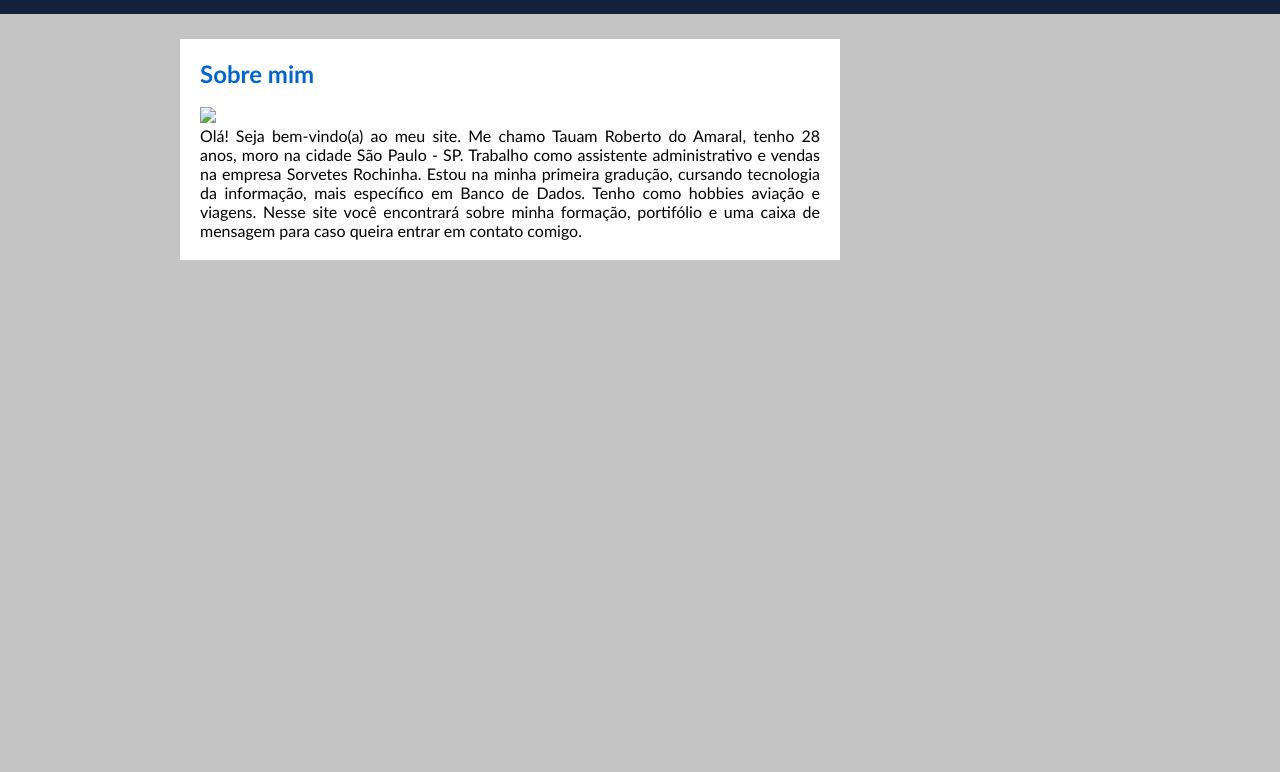
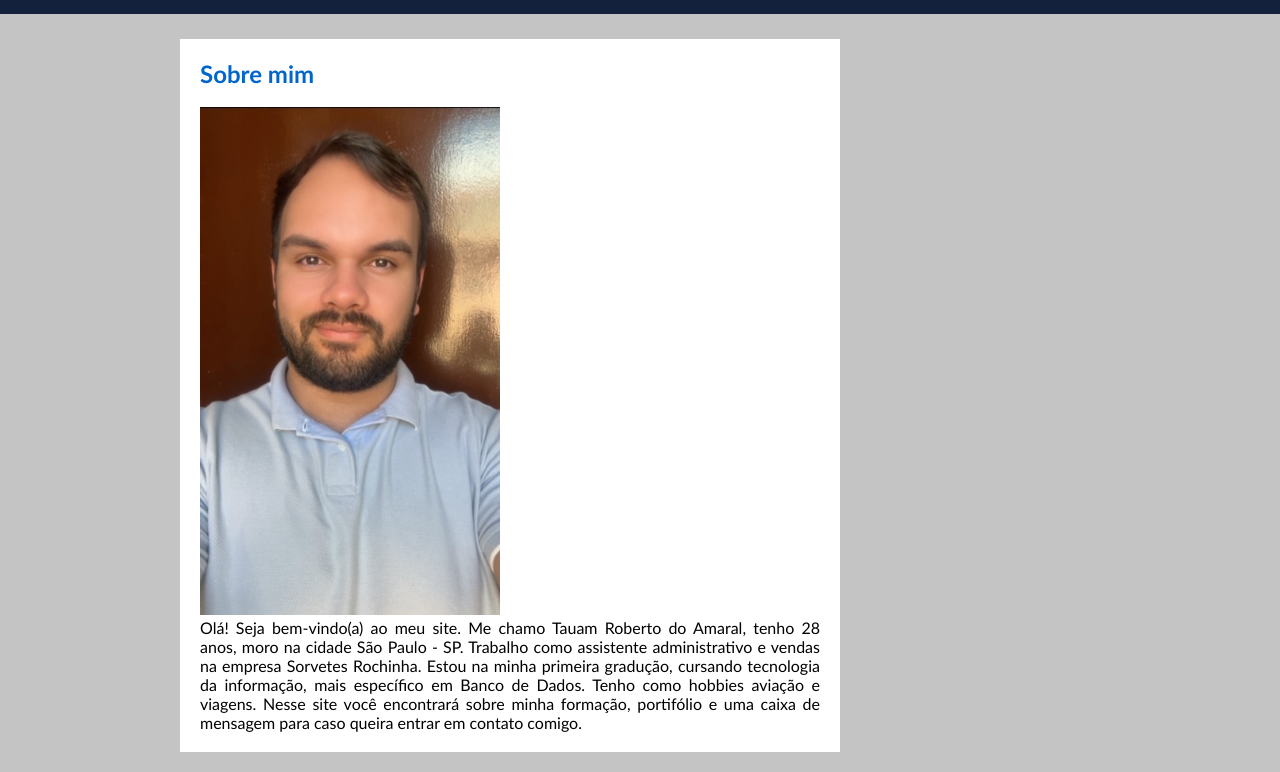
Before and after one commit to RobertodoAmaral/tauam-roberto-site, a plain HTML site: page index.html in a window 1280 px wide. Shown: the part 123-895 px from the top of the page. Before the commit the page ends 800 px from the top, so only its background shows below. Drawn offline with Linux system fonts and the light colour scheme; files whose address does not match are found by name.

Commit message:
Add files via upload

```diff
--- a/index.html
+++ b/index.html
@@ -34,7 +34,7 @@
             <div class="post">
                 <h2>Sobre mim</h2>
                 <br>
-                <img class="img-post" src="trabalho\images\fotoinicio.jpeg">
+                <img class="img-post" src="C:\Users\tauam\OneDrive\Área de Trabalho\Trabalho FWD\trabalho\images\fotoinicio.jpeg">
                 <p>
                     Olá! Seja bem-vindo(a) ao meu site. Me chamo Tauam Roberto do Amaral, tenho 28 anos, moro na cidade São Paulo - SP. Trabalho como assistente administrativo e vendas na empresa Sorvetes Rochinha. Estou na minha primeira gradução, cursando tecnologia da informação, mais específico em Banco de Dados. Tenho como hobbies aviação e viagens. Nesse site você encontrará sobre minha formação, portifólio e uma caixa de mensagem para caso queira entrar em contato comigo.
 
```
